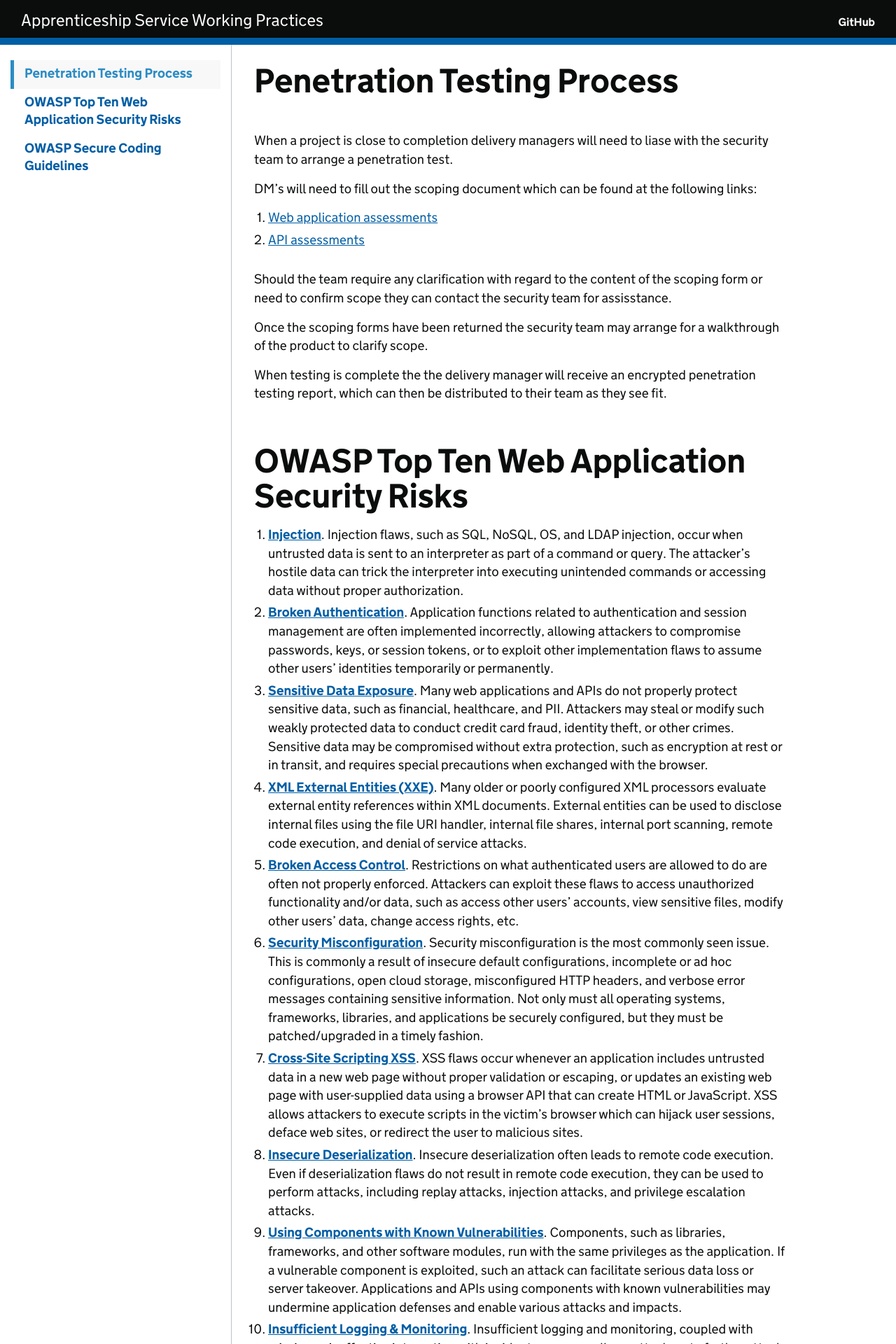
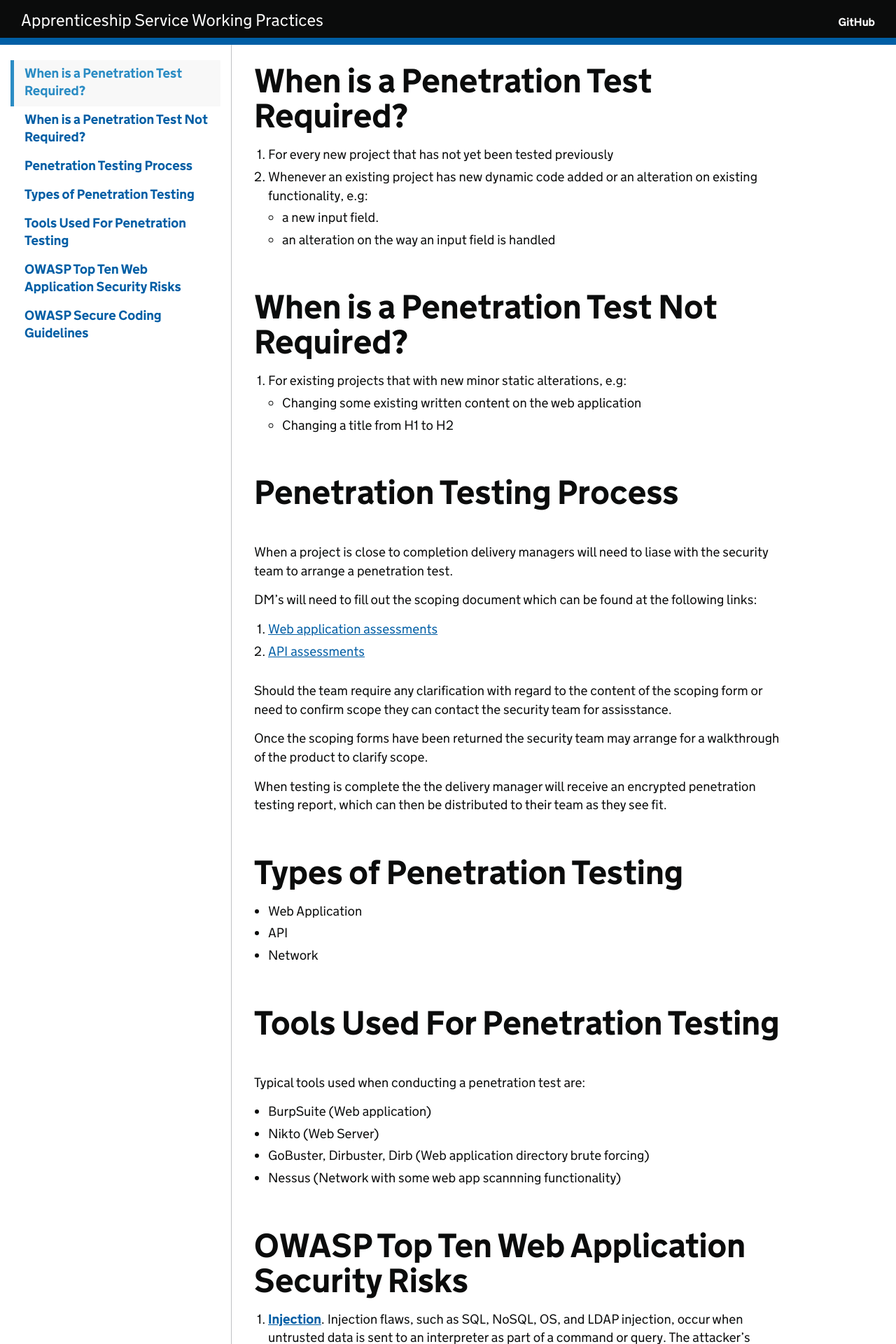
Before and after one commit to SkillsFundingAgency/das-technical-guidance, a Jekyll site: the page built from principles/security-principles.md, in a window 1280 px wide. Shown: the top 1920 px of the page at 70% size. Built offline with Jekyll 4.4.1, drawn with Linux system fonts in a browser that asks for light colours.

Commit message:
Update security-principles.md

```diff
--- a/principles/security-principles.md
+++ b/principles/security-principles.md
@@ -2,6 +2,17 @@
 layout: default
 title:  "Security Principles"
 ---
+# When is a Penetration Test Required?
+1. For every new project that has not yet been tested previously
+2. Whenever an existing project has new dynamic code added or an alteration on existing functionality, e.g:
+ - a new input field.
+ - an alteration on the way an input field is handled
+
+# When is a Penetration Test Not Required?
+1. For existing projects that with new minor static alterations, e.g:
+ - Changing some existing written content on the web application
+ - Changing a title from H1 to H2
+
 # Penetration Testing Process
 When a project is close to completion delivery managers will need to liase with the security team to arrange a penetration test.
 
@@ -14,6 +25,18 @@ Should the team require any clarification with regard to the content of the scop
 Once the scoping forms have been returned the security team may arrange for a walkthrough of the product to clarify scope.
 
 When testing is complete the the delivery manager will receive an encrypted penetration testing report, which can then be distributed to their team as they see fit.
+
+# Types of Penetration Testing
+- Web Application
+- API
+- Network
+
+# Tools Used For Penetration Testing
+Typical tools used when conducting a penetration test are:
+- BurpSuite (Web application)
+- Nikto (Web Server)
+- GoBuster, Dirbuster, Dirb (Web application directory brute forcing)
+- Nessus (Network with some web app scannning functionality)
 
 # OWASP Top Ten Web Application Security Risks
 1.  [**Injection**](https://owasp.org/www-project-top-ten/OWASP_Top_Ten_2017/Top_10-2017_A1-Injection). Injection flaws, such as SQL, NoSQL, OS, and LDAP injection, occur when untrusted data is sent to an interpreter as part of a command or query. The attacker's hostile data can trick the interpreter into executing unintended commands or accessing data without proper authorization.
```
